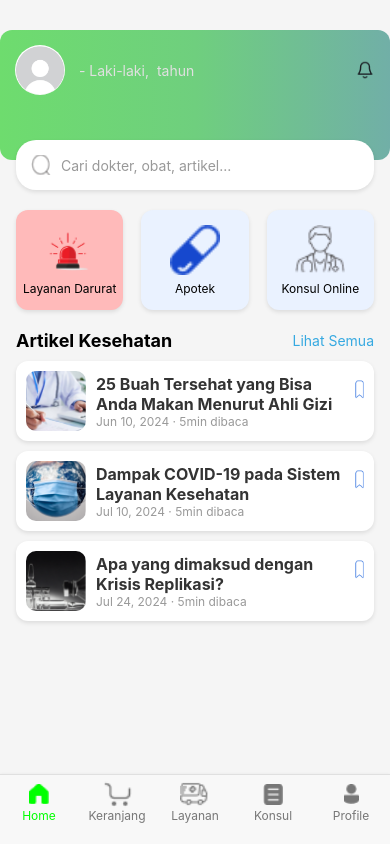
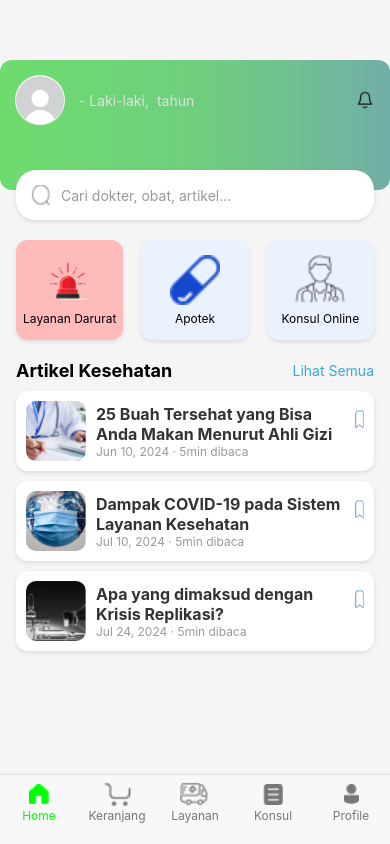
Before and after one commit to RehanProject/UAS-DPM, a React Native app: screen /Home in a window 390 px wide. Built offline with nearby package versions, Linux system fonts and the light colour scheme.

Commit message:
first commit

```diff
--- a/src/pages/HomeScreen.js
+++ b/src/pages/HomeScreen.js
@@ -214,7 +214,7 @@ const styles = StyleSheet.create({
     paddingHorizontal: 16,
   },
   header: {
-    marginTop: 30,
+    marginTop: 60,
     marginBottom: 10,
     borderRadius: 12,
     overflow: 'hidden',
```
